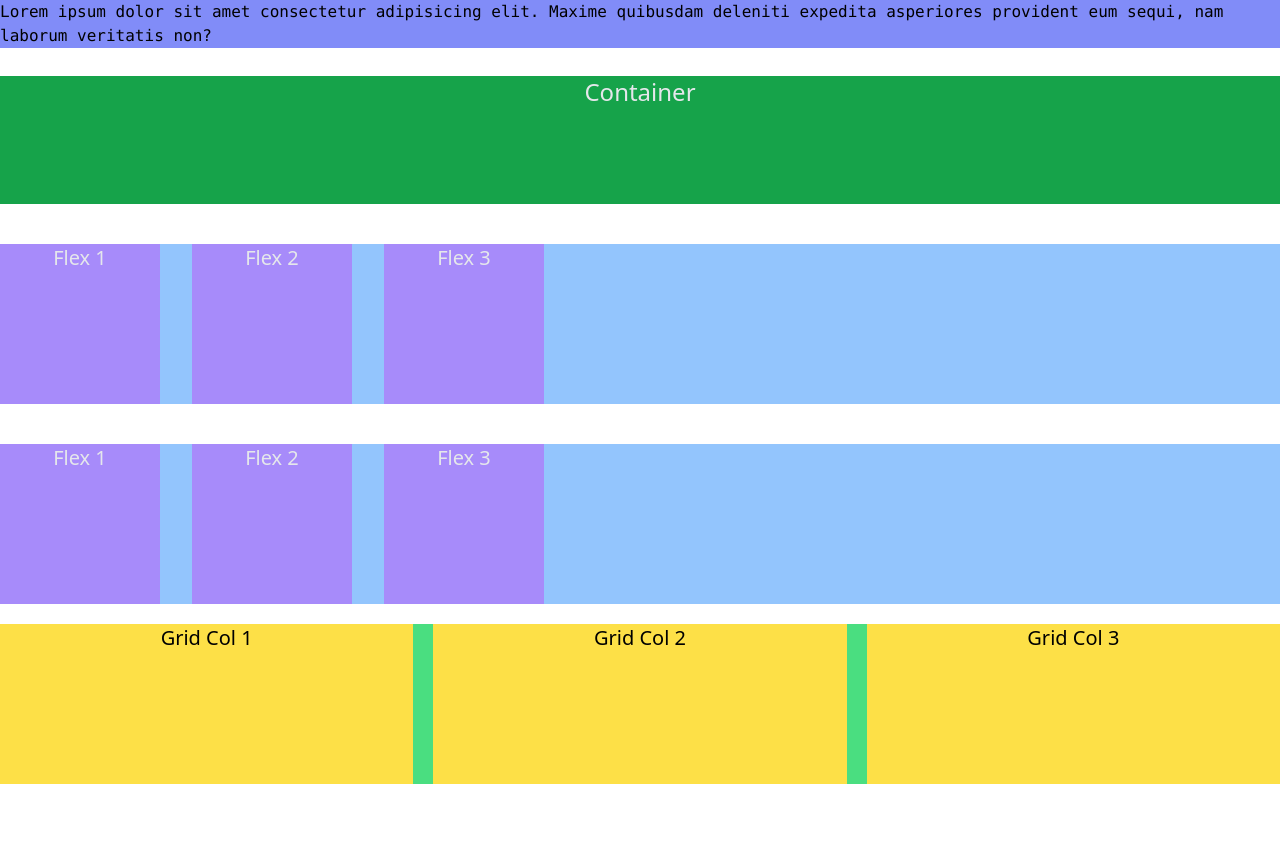
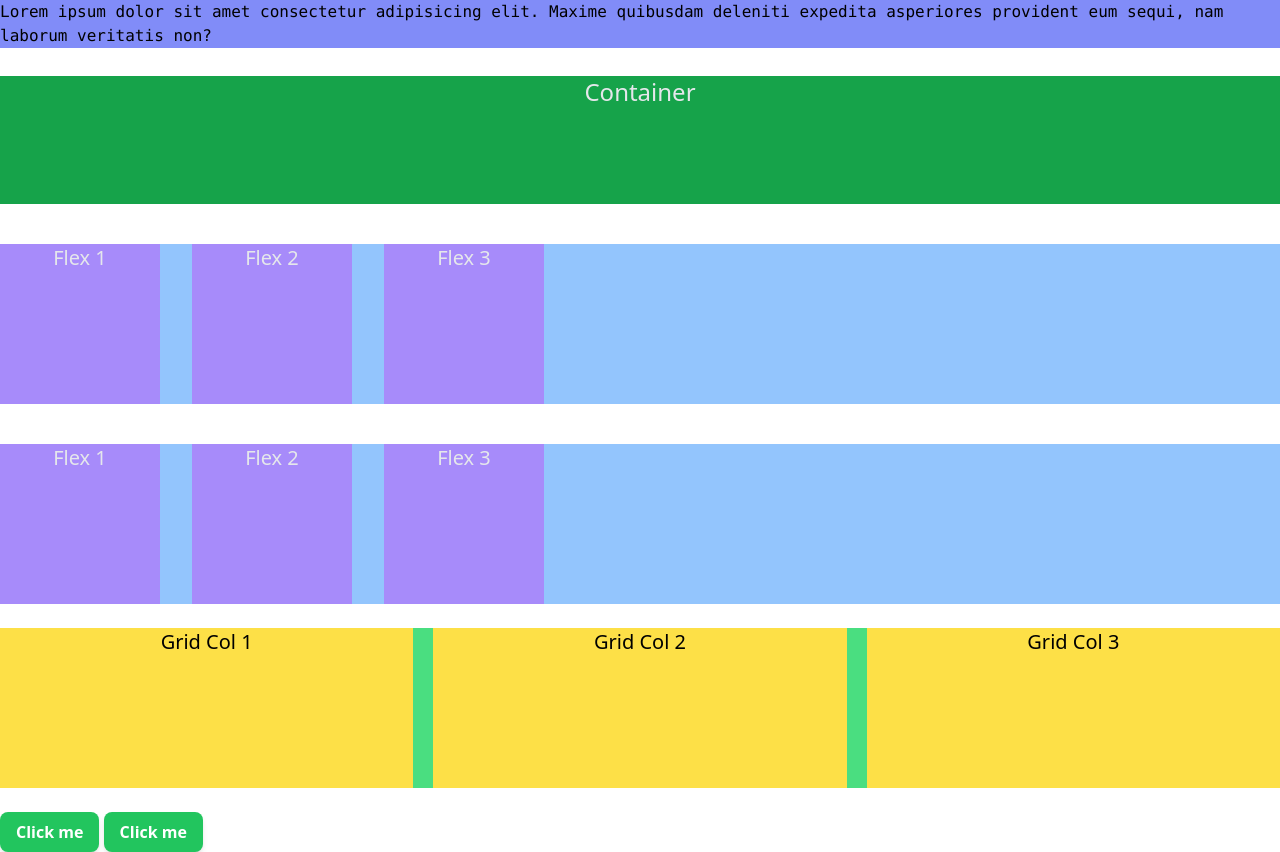
Before and after one commit to solidwake/project-tailwind, a website: page public/index.html in a window 1280 px wide. Before the commit the page ends 800 px from the top, so only its background shows below. Drawn offline with Linux system fonts and the light colour scheme.

Commit message:
add utility first api

```diff
--- a/public/index.html
+++ b/public/index.html
@@ -43,7 +43,7 @@
         </div>
     </div>
     <div class="lg:container xl:mx-auto bg-green-400">
-        <div class="grid lg:grid-cols-3 md:grid-cols-2 gap-5">
+        <div class="grid lg:grid-cols-3 md:grid-cols-2 gap-5 my-6">
             <div class="font-sans bg-yellow-300 w-full h-40 text-center text-xl">
                 Grid Col 1
             </div>
@@ -55,5 +55,11 @@
             </div>
         </div>
     </div>
+    <button class="btn btn-green">
+        Click me
+    </button>
+    <button class="py-2 px-4 font-semibold rounded-lg shadow-md text-white bg-green-500 hover:bg-green-400">
+        Click me
+    </button>
 </body>
 </html>
--- a/source/style.css
+++ b/source/style.css
@@ -2,3 +2,11 @@
 @tailwind base;
 @tailwind components;
 @tailwind utilities;
+
+.btn {
+    @apply py-2 px-4 font-semibold;
+}
+
+.btn-green {
+    @apply rounded-lg shadow-md text-white bg-green-500 hover:bg-green-400;
+}
```
Also changed, not shown: public/output.css.
